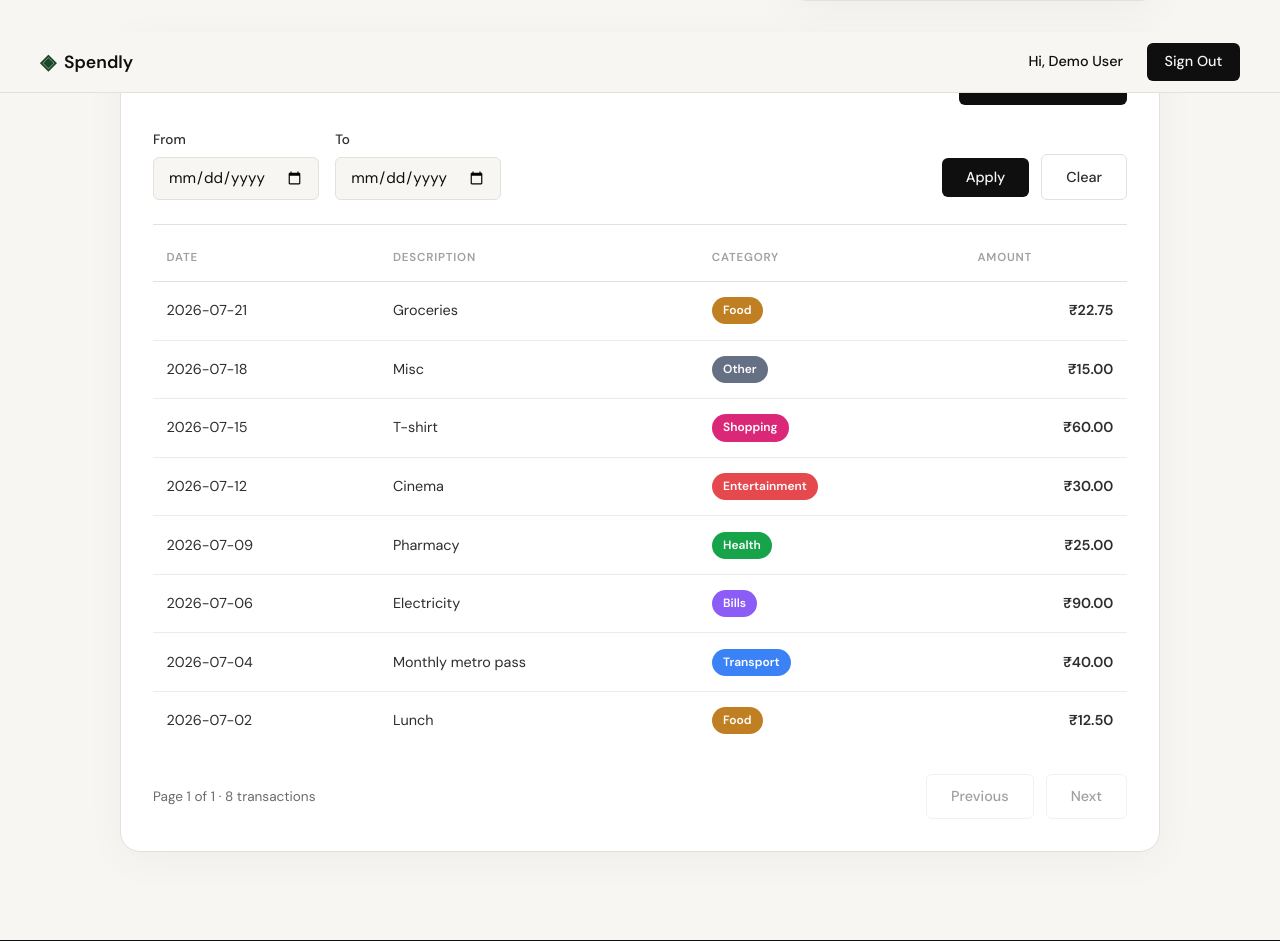
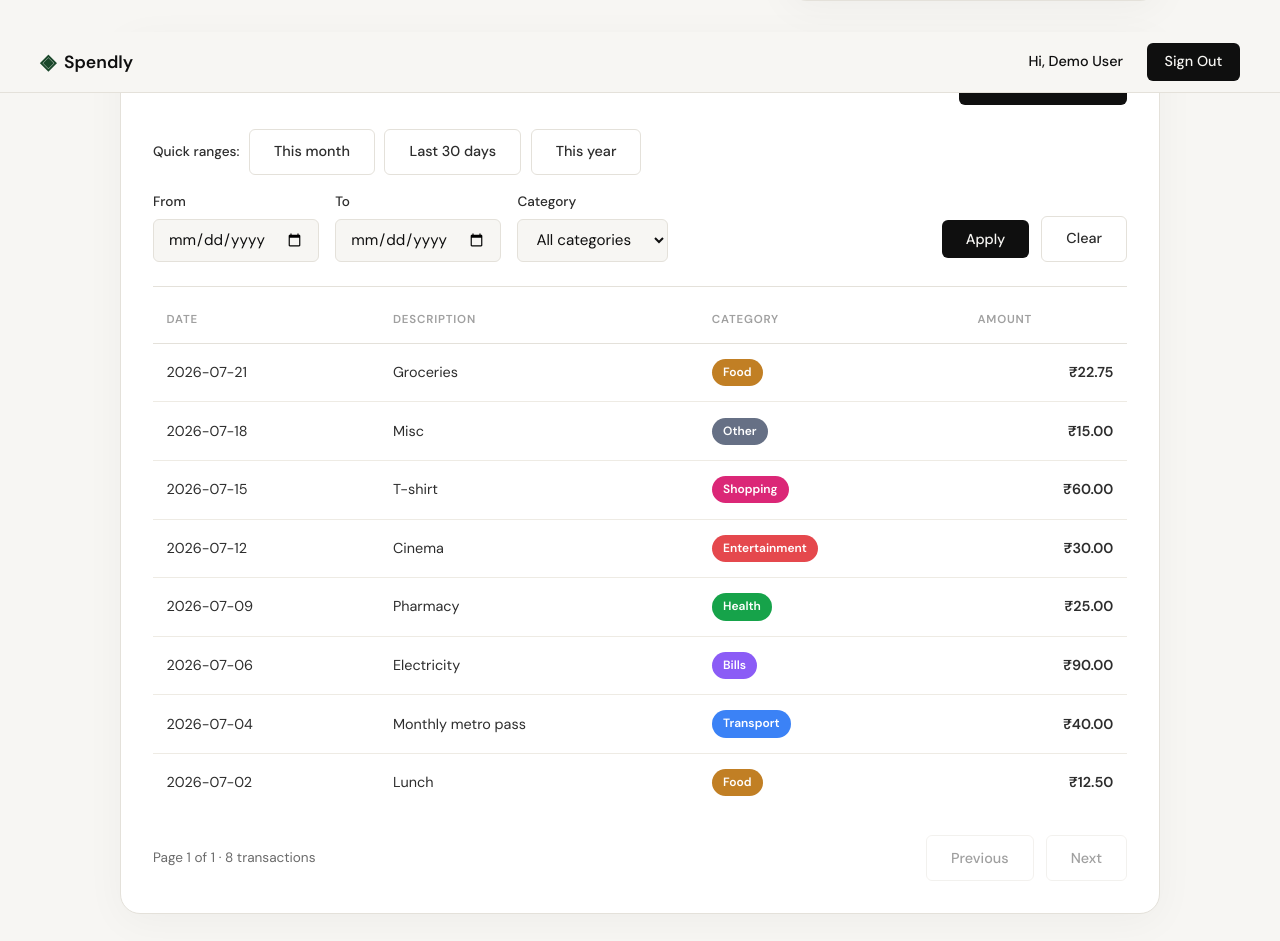
Before and after one commit to Bhavesh884/expense-tracker, a Flask app: page /profile in a window 1280 px wide, after a click on "View all transactions". Shown: the part 1249-2190 px from the top of the page. Run offline with Flask 3, Linux system fonts and the light colour scheme; a user stored in the database is signed in; data comes from the database, SQL or seed files in the repository.

Commit message:
added date filters to profile page

```diff
--- a/app.py
+++ b/app.py
@@ -2,7 +2,7 @@ import math
 import os
 import re
 import sqlite3
-from datetime import datetime
+from datetime import datetime, timedelta
 
 from flask import Flask, flash, redirect, render_template, request, session, url_for
 from werkzeug.security import check_password_hash, generate_password_hash
@@ -25,6 +25,18 @@ app.secret_key = os.environ.get("SECRET_KEY", "dev-secret-change-me")
 
 # Number of expenses shown per page in the "All transactions" section.
 TRANSACTIONS_PER_PAGE = 8
+
+# The fixed set of expense categories used across the app. Any value outside
+# this allow-list is treated as "no category filter".
+EXPENSE_CATEGORIES = (
+    "Food",
+    "Transport",
+    "Bills",
+    "Health",
+    "Entertainment",
+    "Shopping",
+    "Other",
+)
 
 
 def is_strong_password(password):
@@ -60,6 +72,36 @@ def parse_date_arg(value):
         return value
     except ValueError:
         return None
+
+
+def build_preset_ranges(today):
+    """Return quick-filter date ranges as ('YYYY-MM-DD', 'YYYY-MM-DD') pairs.
+
+    Ranges cover the full period so future-dated expenses within the period are
+    still included: This month = 1st→last day, This year = Jan 1→Dec 31,
+    Last 30 days = trailing 30 days ending today.
+    """
+    first_of_month = today.replace(day=1)
+    next_month = (first_of_month + timedelta(days=32)).replace(day=1)
+    last_of_month = next_month - timedelta(days=1)
+
+    return {
+        "month": {
+            "label": "This month",
+            "start": first_of_month.isoformat(),
+            "end": last_of_month.isoformat(),
+        },
+        "days30": {
+            "label": "Last 30 days",
+            "start": (today - timedelta(days=29)).isoformat(),
+            "end": today.isoformat(),
+        },
+        "year": {
+            "label": "This year",
+            "start": today.replace(month=1, day=1).isoformat(),
+            "end": today.replace(month=12, day=31).isoformat(),
+        },
+    }
 
 with app.app_context():
     init_db()
@@ -214,11 +256,22 @@ def profile():
         for c in get_category_breakdown(user_id)
     ]
 
-    # "All transactions" section: optional date-range filter + pagination.
+    # "All transactions" section: optional date-range + category filter + pagination.
     start_date = parse_date_arg(request.args.get("start"))
     end_date = parse_date_arg(request.args.get("end"))
 
-    total = count_transactions(user_id, start_date, end_date)
+    category = request.args.get("category", "")
+    category = category if category in EXPENSE_CATEGORIES else None
+
+    # An inverted range (start after end) is a user error, not an empty result.
+    range_error = bool(start_date and end_date and start_date > end_date)
+
+    if range_error:
+        total = 0
+        all_transactions = []
+    else:
+        total = count_transactions(user_id, start_date, end_date, category)
+
     total_pages = max(1, math.ceil(total / TRANSACTIONS_PER_PAGE))
 
     try:
@@ -227,19 +280,20 @@ def profile():
         page = 1
     page = max(1, min(page, total_pages))
 
-    offset = (page - 1) * TRANSACTIONS_PER_PAGE
-    all_transactions = [
-        {
-            "id": t["id"],
-            "date": t["date"],
-            "description": t["description"],
-            "category": t["category"],
-            "amount": "{:,.2f}".format(t["amount"]),
-        }
-        for t in get_transactions_page(
-            user_id, TRANSACTIONS_PER_PAGE, offset, start_date, end_date
-        )
-    ]
+    if not range_error:
+        offset = (page - 1) * TRANSACTIONS_PER_PAGE
+        all_transactions = [
+            {
+                "id": t["id"],
+                "date": t["date"],
+                "description": t["description"],
+                "category": t["category"],
+                "amount": "{:,.2f}".format(t["amount"]),
+            }
+            for t in get_transactions_page(
+                user_id, TRANSACTIONS_PER_PAGE, offset, start_date, end_date, category
+            )
+        ]
 
     pagination = {
         "page": page,
@@ -251,11 +305,17 @@ def profile():
         "next_page": page + 1,
     }
 
-    filters = {"start": start_date or "", "end": end_date or ""}
+    filters = {
+        "start": start_date or "",
+        "end": end_date or "",
+        "category": category or "",
+    }
+
+    presets = build_preset_ranges(datetime.now().date())
 
     all_tx_open = any(
         request.args.get(key) is not None
-        for key in ("open", "page", "start", "end")
+        for key in ("open", "page", "start", "end", "category")
     )
 
     return render_template(
@@ -267,6 +327,9 @@ def profile():
         all_transactions=all_transactions,
         pagination=pagination,
         filters=filters,
+        presets=presets,
+        categories=EXPENSE_CATEGORIES,
+        range_error=range_error,
         all_tx_open=all_tx_open,
     )
 
--- a/static/css/style.css
+++ b/static/css/style.css
@@ -1466,6 +1466,52 @@ a { color: inherit; text-decoration: none; }
     pointer-events: none;
 }
 
+/* Quick-range preset links */
+.tx-preset-row {
+    display: flex;
+    align-items: center;
+    flex-wrap: wrap;
+    gap: 0.6rem;
+    margin-bottom: 1rem;
+}
+
+.tx-preset-label {
+    font-size: 0.85rem;
+    font-weight: 500;
+    color: var(--ink-soft);
+}
+
+/* Active-filter summary line */
+.tx-filter-summary {
+    display: flex;
+    align-items: center;
+    justify-content: space-between;
+    gap: 1rem;
+    flex-wrap: wrap;
+    font-size: 0.9rem;
+    color: var(--ink-muted);
+    margin-bottom: 1.5rem;
+}
+
+.tx-filter-summary strong {
+    color: var(--ink-soft);
+}
+
+.tx-filter-clear {
+    font-size: 0.85rem;
+    font-weight: 500;
+    color: var(--danger);
+}
+
+/* Inverted date-range validation message */
+.tx-filter-error {
+    background: var(--danger-light);
+    color: var(--danger);
+    padding: 0.85rem 1rem;
+    border-radius: var(--radius-sm);
+    font-size: 0.9rem;
+}
+
 /* Responsive ------------------------------------------------------- */
 
 @media (max-width: 860px) {
@@ -1483,5 +1529,7 @@ a { color: inherit; text-decoration: none; }
     .tx-filter-field { flex: 1 1 100%; }
     .tx-filter-field .form-input { width: 100%; }
     .tx-filter-actions { margin-left: 0; width: 100%; }
+    .tx-preset-row { width: 100%; }
+    .tx-preset-row .btn-ghost { flex: 1 1 auto; text-align: center; }
     .tx-pagination { justify-content: center; }
 }
--- a/templates/profile.html
+++ b/templates/profile.html
@@ -125,6 +125,13 @@
 
             <div class="all-tx-body" id="all-tx-body"{{ '' if all_tx_open else ' hidden' }}>
 
+                <div class="tx-preset-row">
+                    <span class="tx-preset-label">Quick ranges:</span>
+                    {% for preset in presets.values() %}
+                    <a class="btn-ghost" href="{{ url_for('profile', open=1, start=preset.start, end=preset.end, category=filters.category) }}#all-transactions">{{ preset.label }}</a>
+                    {% endfor %}
+                </div>
+
                 <form class="tx-filter" method="get" action="{{ url_for('profile') }}#all-transactions">
                     <input type="hidden" name="open" value="1">
                     <div class="tx-filter-field">
@@ -135,13 +142,43 @@
                         <label for="tx-end">To</label>
                         <input class="form-input" type="date" id="tx-end" name="end" value="{{ filters.end }}">
                     </div>
+                    <div class="tx-filter-field">
+                        <label for="tx-category">Category</label>
+                        <select class="form-input" id="tx-category" name="category">
+                            <option value="">All categories</option>
+                            {% for cat in categories %}
+                            <option value="{{ cat }}"{{ ' selected' if filters.category == cat else '' }}>{{ cat }}</option>
+                            {% endfor %}
+                        </select>
+                    </div>
                     <div class="tx-filter-actions">
                         <button type="submit" class="btn-primary">Apply</button>
                         <a class="btn-ghost" href="{{ url_for('profile', open=1) }}#all-transactions">Clear</a>
                     </div>
                 </form>
 
-                {% if all_transactions %}
+                {% if filters.start or filters.end or filters.category %}
+                <div class="tx-filter-summary">
+                    <span>
+                        Showing
+                        {% if filters.category %}<strong>{{ filters.category }}</strong>{% else %}all categories{% endif %}
+                        {% if filters.start and filters.end %}
+                        from <strong>{{ filters.start }}</strong> to <strong>{{ filters.end }}</strong>
+                        {% elif filters.start %}
+                        from <strong>{{ filters.start }}</strong>
+                        {% elif filters.end %}
+                        up to <strong>{{ filters.end }}</strong>
+                        {% endif %}
+                    </span>
+                    <a class="tx-filter-clear" href="{{ url_for('profile', open=1) }}#all-transactions">Clear filters</a>
+                </div>
+                {% endif %}
+
+                {% if range_error %}
+                <div class="tx-filter-error" role="alert">
+                    The <strong>From</strong> date is after the <strong>To</strong> date. Swap them to see results.
+                </div>
+                {% elif all_transactions %}
                 <div class="profile-table-wrap">
                     <table class="profile-table">
                         <thead>
@@ -174,12 +211,12 @@
                     </span>
                     <div class="tx-pagination-actions">
                         {% if pagination.has_prev %}
-                        <a class="btn-ghost" href="{{ url_for('profile', page=pagination.prev_page, start=filters.start, end=filters.end) }}#all-transactions">Previous</a>
+                        <a class="btn-ghost" href="{{ url_for('profile', page=pagination.prev_page, start=filters.start, end=filters.end, category=filters.category) }}#all-transactions">Previous</a>
                         {% else %}
                         <span class="btn-ghost is-disabled" aria-disabled="true">Previous</span>
                         {% endif %}
                         {% if pagination.has_next %}
-                        <a class="btn-ghost" href="{{ url_for('profile', page=pagination.next_page, start=filters.start, end=filters.end) }}#all-transactions">Next</a>
+                        <a class="btn-ghost" href="{{ url_for('profile', page=pagination.next_page, start=filters.start, end=filters.end, category=filters.category) }}#all-transactions">Next</a>
                         {% else %}
                         <span class="btn-ghost is-disabled" aria-disabled="true">Next</span>
                         {% endif %}
```
Also changed, not shown: database/db.py (+11 -8 lines), tests/test_07_date_filter.py (added, +318 -0 lines).
